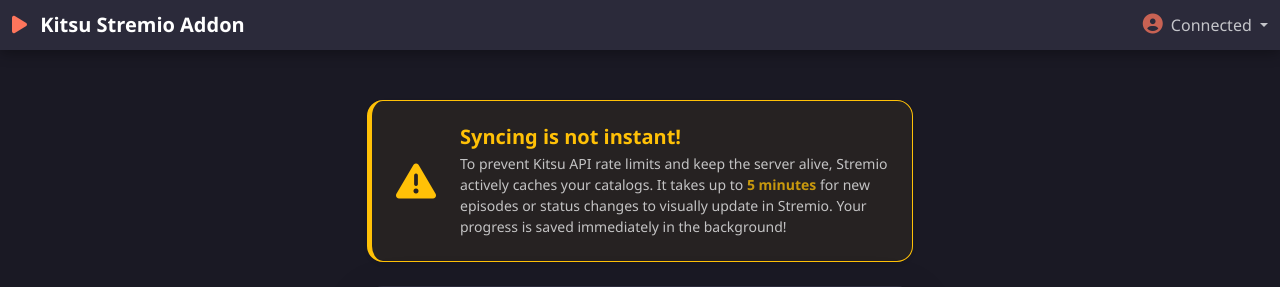
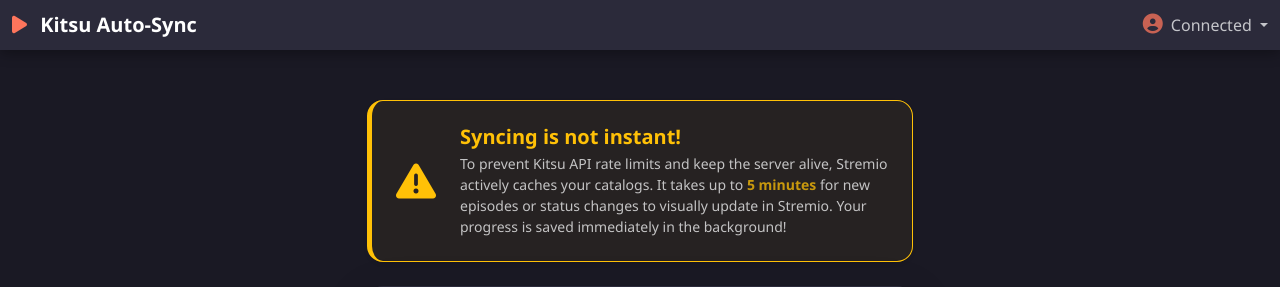
Before and after one commit to mralanbourne/kitsu-stremio-addon, a Python web app: template templates/configure.html in a window 1280 px wide. Shown: the top 287 px of the page. Run offline with Jinja, Linux system fonts and the light colour scheme; the template is opened without the code that fills it, so the values that code supplies are empty.

Commit message:
Consistent Branding

```diff
--- a/templates/configure.html
+++ b/templates/configure.html
@@ -4,7 +4,7 @@
     <nav class="navbar navbar-dark fixed-top">
         <div class="container-fluid d-flex justify-content-between align-items-center">
             <span class="navbar-brand mb-0 h1 fw-bolder">
-                <i class="fa-solid fa-play me-2 text-kitsu"></i> Kitsu Stremio Addon </span>
+                <i class="fa-solid fa-play me-2 text-kitsu"></i> Kitsu Auto-Sync </span>
 
             <div class="dropdown">
                 <a class="nav-link dropdown-toggle text-light opacity-75" href="#" role="button" data-bs-toggle="dropdown">
```
